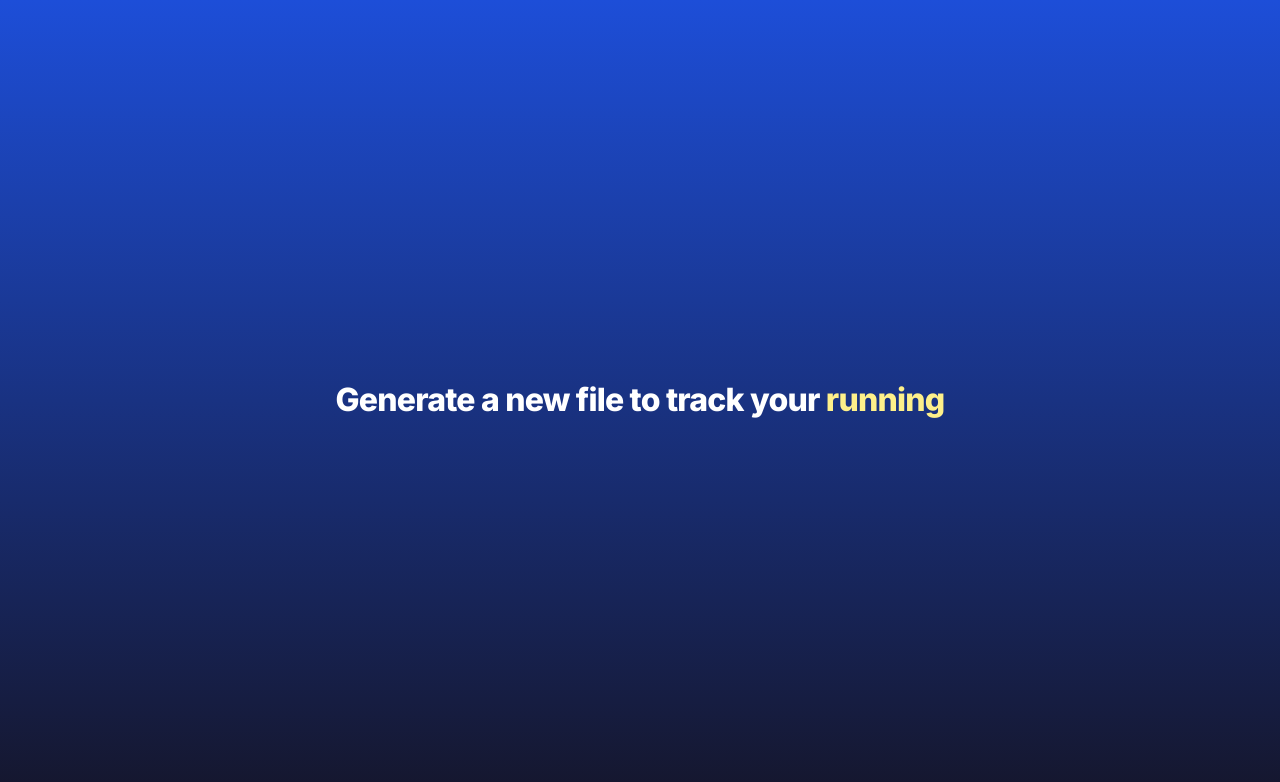
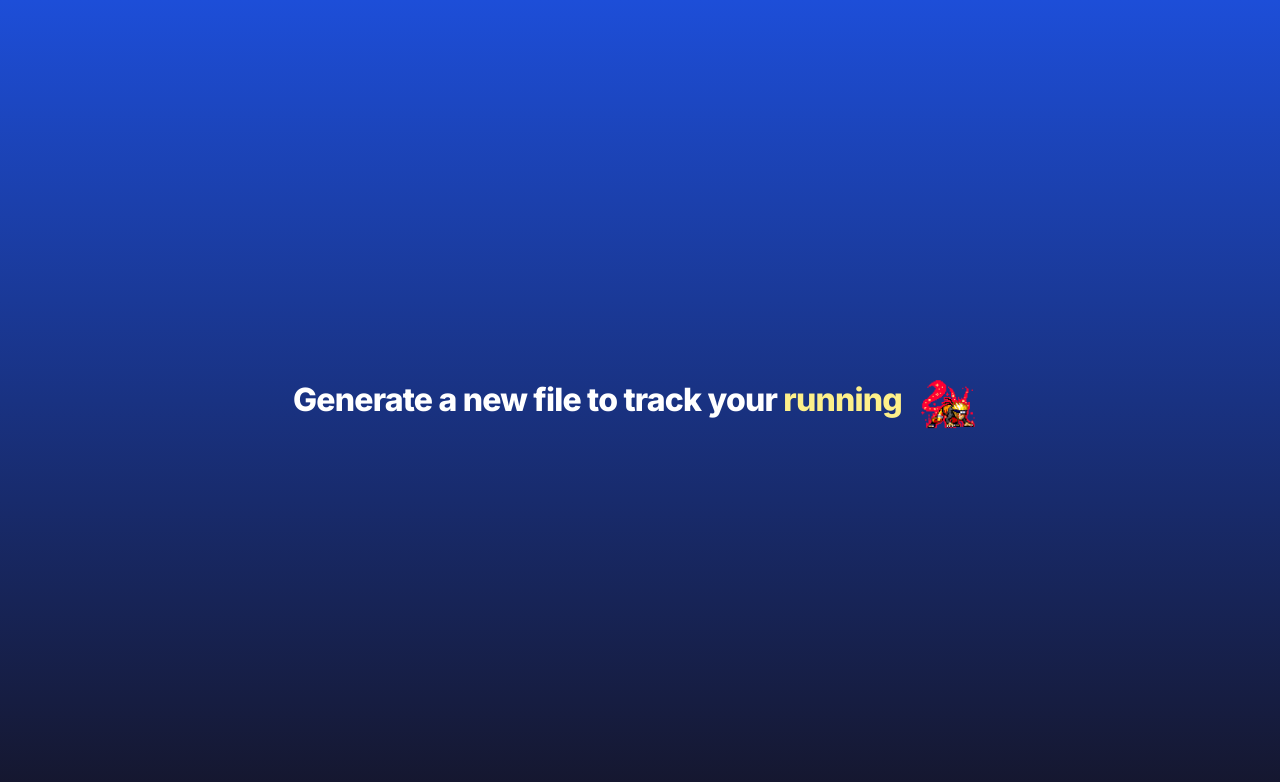
Before and after one commit to badjub1es/runlite, a Next.js app: page /generate-file in a window 1280 px wide. Shown: the top 782 px of the page. Built offline with nearby package versions, Linux system fonts and the light colour scheme.

Commit message:
add naruto gif and add types

```diff
--- a/src/app/generate-file/page.tsx
+++ b/src/app/generate-file/page.tsx
@@ -1,13 +1,17 @@
 import React from "react";
 import styles from "~/app/index.module.css";
+import Stack from "../components/Stack/Stack";
 
 export default function Home() {
   return (
     <section className="background">
-      <h2 className={styles.subTitle}>
-        Generate a new file to track your{" "}
-        <span className={styles.yellowSpan}>running</span>
-      </h2>
+      <Stack spacing={10} justifyContent="center" alignItems="center">
+        <h2 className={styles.subTitle}>
+          Generate a new file to track your{" "}
+          <span className={styles.yellowSpan}>running</span>
+        </h2>
+        <img height={75} width={75} src="./naruto.gif" alt="naruto GIF" />
+      </Stack>
     </section>
   );
 }
--- /dev/null
+++ b/src/types/AlignItems/AlignItemsValues.ts
@@ -0,0 +1 @@
+export type AlignItemsValues = 'stretch' | 'flex-start' | 'flex-end' | 'center' | 'baseline' | 'inherit' | 'initial' | 'unset';
--- /dev/null
+++ b/src/types/JustifyContent/JustifyContentValues.ts
@@ -0,0 +1 @@
+export type JustifyContentValues = 'flex-start' | 'flex-end' | 'center' | 'space-between' | 'space-around' | 'space-evenly' | 'inherit' | 'initial' | 'unset';
```
Also changed, not shown: src/app/components/Stack/Stack.tsx (+8 -0 lines), public/naruto.gif (added).
